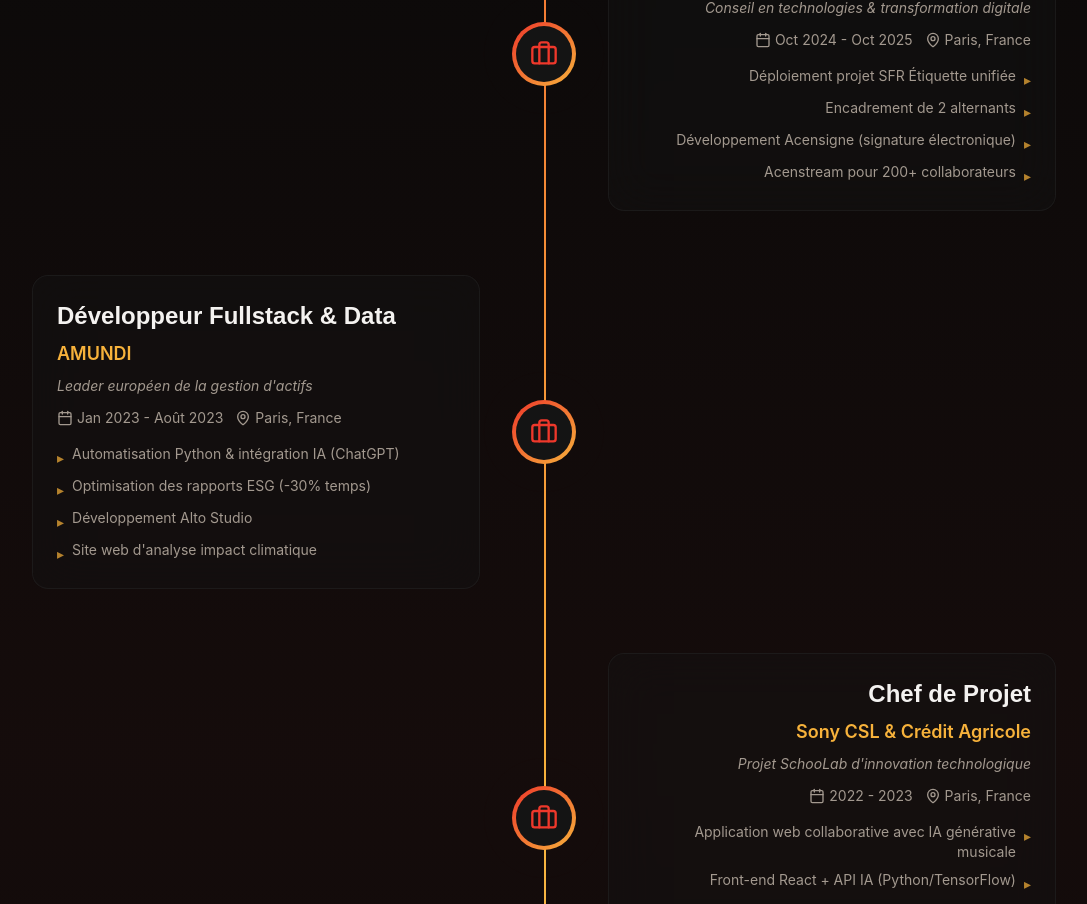
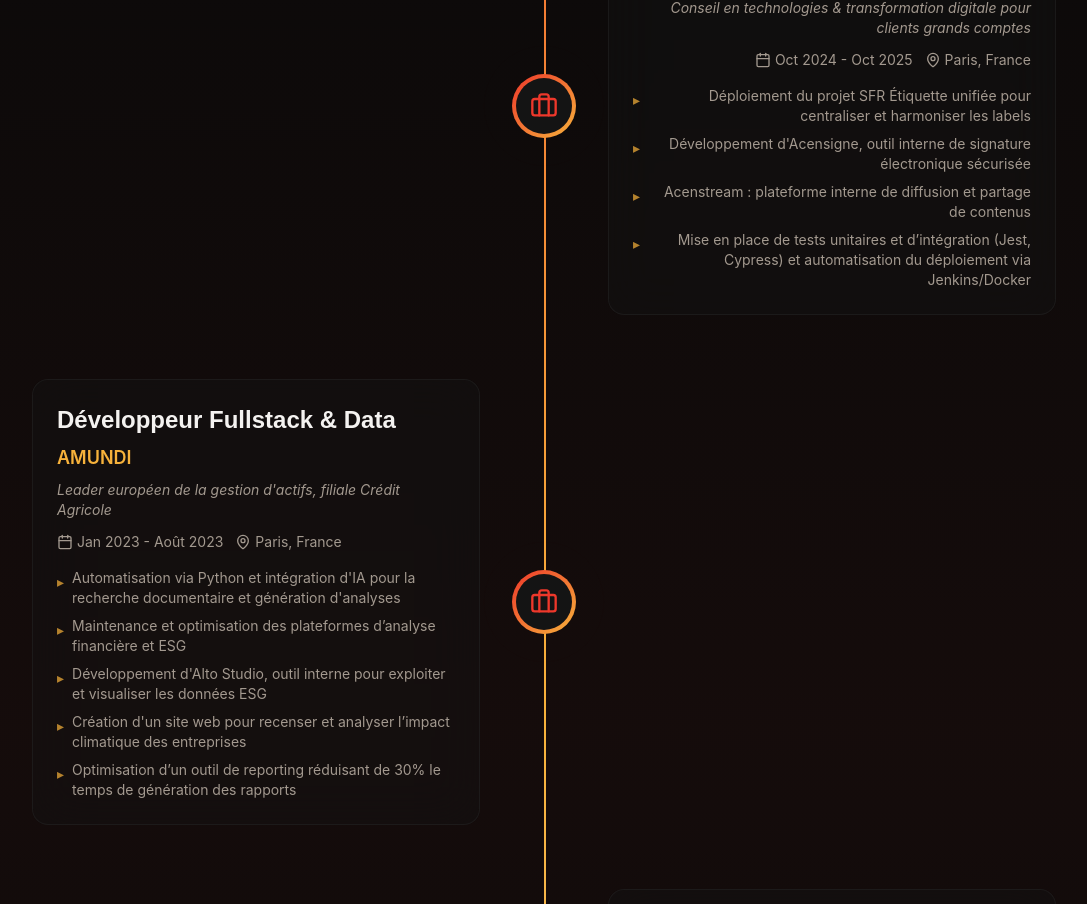
Before and after one commit to MartinLeblancs/Portfolio-Martin, a Next.js app: page / in a window 1280 px wide. Shown: the part 2413-3317 px from the top of the page, without its empty margins (96-1183 px from the left). Built offline with nearby package versions, Linux system fonts and the light colour scheme.

Commit message:
[FIX] Timeline & Chinese Char for Education part

```diff
--- a/src/components/Education.tsx
+++ b/src/components/Education.tsx
@@ -67,7 +67,7 @@ const Education = () => {
             <div className="max-w-6xl mx-auto">
                 <h2 className="text-5xl md:text-6xl font-black text-center mb-16">
                     <span className="bg-gradient-accent bg-clip-text text-transparent">
-                        Formation
+                        教育经历 — Formations
                     </span>
                 </h2>
 
--- a/src/components/Timeline.tsx
+++ b/src/components/Timeline.tsx
@@ -1,19 +1,31 @@
-import { useEffect, useRef } from "react";
-import { Briefcase, GraduationCap, MapPin, Calendar } from "lucide-react";
+import { useEffect, useRef, useState } from "react";
+import { Briefcase, GraduationCap, MapPin, Calendar, Code } from "lucide-react";
 
-const experiences = [
+type Achievement = { text: string; link?: string };
+
+interface Experience {
+  type: "work" | "education" | "project";
+  title: string;
+  company: string;
+  location: string;
+  period: string;
+  description: string;
+  achievements: Achievement[];
+}
+
+const experiences: Experience[] = [
   {
     type: "work",
     title: "Ingénieur Développeur Fullstack",
     company: "ACENSI",
     location: "Paris, France",
     period: "Oct 2024 - Oct 2025",
-    description: "Conseil en technologies & transformation digitale",
+    description: "Conseil en technologies & transformation digitale pour clients grands comptes",
     achievements: [
-      "Déploiement projet SFR Étiquette unifiée",
-      "Encadrement de 2 alternants",
-      "Développement Acensigne (signature électronique)",
-      "Acenstream pour 200+ collaborateurs"
+      { text: "Déploiement du projet SFR Étiquette unifiée pour centraliser et harmoniser les labels" },
+      { text: "Développement d'Acensigne, outil interne de signature électronique sécurisée" },
+      { text: "Acenstream : plateforme interne de diffusion et partage de contenus" },
+      { text: "Mise en place de tests unitaires et d’intégration (Jest, Cypress) et automatisation du déploiement via Jenkins/Docker" }
     ]
   },
   {
@@ -22,26 +34,55 @@ const experiences = [
     company: "AMUNDI",
     location: "Paris, France",
     period: "Jan 2023 - Août 2023",
-    description: "Leader européen de la gestion d'actifs",
+    description: "Leader européen de la gestion d'actifs, filiale Crédit Agricole",
     achievements: [
-      "Automatisation Python & intégration IA (ChatGPT)",
-      "Optimisation des rapports ESG (-30% temps)",
-      "Développement Alto Studio",
-      "Site web d'analyse impact climatique"
+      { text: "Automatisation via Python et intégration d'IA pour la recherche documentaire et génération d'analyses" },
+      { text: "Maintenance et optimisation des plateformes d’analyse financière et ESG" },
+      { text: "Développement d'Alto Studio, outil interne pour exploiter et visualiser les données ESG" },
+      { text: "Création d'un site web pour recenser et analyser l’impact climatique des entreprises" },
+      { text: "Optimisation d’un outil de reporting réduisant de 30% le temps de génération des rapports" }
     ]
   },
   {
     type: "work",
-    title: "Chef de Projet",
-    company: "Sony CSL & Crédit Agricole",
+    title: "Chef de Projet - SchooLab / Crédit Agricole",
+    company: "Crédit Agricole / SchooLab",
+    location: "Paris, France",
+    period: "2022 - 2023",
+    description: "Projet d'innovation technologique et attractivité jeunes talents",
+    achievements: [
+      { text: "Lauréat du projet SchooLab d’innovation technologique et IA" },
+      { text: "Mise en œuvre de solutions IT pour attirer les jeunes talents" },
+      { text: "Présentation des prototypes lors d’un Demo Day organisé par SchooLab" }
+    ]
+  },
+  {
+    type: "project",
+    title: "Chef de Projets Innovants",
+    company: "Sony CSL & Crédit Agricole / SchooLab",
     location: "Paris, France",
     period: "2022 - 2023",
     description: "Projet SchooLab d'innovation technologique",
     achievements: [
-      "Application web collaborative avec IA générative musicale",
-      "Front-end React + API IA (Python/TensorFlow)",
-      "Collaboration Sony Computer Science Laboratories",
-      "Présentation Demo Day SchooLab"
+      { text: "Développement d'une application web collaborative exploitant un modèle IA générative pour la création musicale interactive", link: "https://pianoto.cslmusic.team" },
+      { text: "Conception du front-end React et intégration API IA (Python / TensorFlow)" },
+      { text: "Collaboration avec des ingénieurs R&D de Sony Computer Science Laboratories" },
+      { text: "Collaboration avec Crédit Agricole & SchooLab sur l’attractivité des jeunes talents de la tech" },
+      { text: "Présentation des prototypes lors d’un Demo Day SchooLab" }
+    ]
+  },
+  {
+    type: "project",
+    title: "StayAlive",
+    company: "EPITECH Innovative Project",
+    location: "Paris, France",
+    period: "Sept 2023 - Févr 2025",
+    description: "Application mobile d'urgence médicale permettant à une communauté vérifiée de secouristes d'intervenir rapidement",
+    achievements: [
+      { text: "Développement complet de l’application mobile (React Native) et backend (Node.js)" },
+      { text: "Pilotage du projet et coordination d'une équipe pour 100+ utilisateurs" },
+      { text: "Implémentation de fonctionnalités : disponibilité utilisateur, alertes urgences, géolocalisation, documents, signalement de bugs" },
+      { text: "Mise en place de tests unitaires et optimisation de la performance" }
     ]
   },
   {
@@ -50,11 +91,11 @@ const experiences = [
     company: "Master 2 - Expert en technologies de l'information",
     location: "Paris, France",
     period: "2020 - 2025",
-    description: "Diplôme visé par le ministère de l'Enseignement Supérieur",
+    description: "Diplôme visé par le ministère de l’Enseignement Supérieur",
     achievements: [
-      "Expert en ingénierie logicielle",
-      "Projet innovant StayAlive (100+ utilisateurs)",
-      "Spécialisations multiples: Fullstack, IA, Cybersécurité"
+      { text: "Expert en ingénierie logicielle" },
+      { text: "Projet innovant StayAlive (application mobile d'urgence, 100+ utilisateurs)" },
+      { text: "Spécialisations multiples : Fullstack, IA, Cybersécurité" }
     ]
   },
   {
@@ -65,39 +106,48 @@ const experiences = [
     period: "2023 - 2024",
     description: "Master 1 - Expérience internationale",
     achievements: [
-      "Immersion culturelle et académique",
-      "Apprentissage du Mandarin (HSK 3)",
-      "Collaboration multiculturelle"
+      { text: "Immersion culturelle et académique" },
+      { text: "Apprentissage du Mandarin (HSK 3)" },
+      { text: "Collaboration multiculturelle" }
     ]
   }
 ];
 
 const Timeline = () => {
   const sectionRef = useRef<HTMLElement>(null);
+  const [showAll, setShowAll] = useState(false);
 
+  // IntersectionObserver pour les éléments visibles
   useEffect(() => {
     const observer = new IntersectionObserver(
       (entries) => {
         entries.forEach((entry) => {
           if (entry.isIntersecting) {
-            entry.target.classList.add('active');
+            entry.target.classList.add("active");
           }
         });
       },
       { threshold: 0.1 }
     );
 
-    const elements = sectionRef.current?.querySelectorAll('.scroll-reveal');
+    const elements = sectionRef.current?.querySelectorAll(".scroll-reveal");
     elements?.forEach((el) => observer.observe(el));
 
     return () => observer.disconnect();
-  }, []);
+  }, [showAll]);
+
+  // Filtrage pour la timeline par défaut
+  const displayedExperiences = showAll
+    ? experiences
+    : experiences.filter(exp =>
+      ["EPITECH Paris", "Beijing Jiaotong University", "AMUNDI", "ACENSI"].includes(exp.title)
+      || ["EPITECH Paris", "Beijing Jiaotong University", "AMUNDI", "ACENSI"].includes(exp.company)
+    );
 
   return (
     <section id="experience" ref={sectionRef} className="py-24 relative overflow-hidden">
       <div className="absolute inset-0 bg-gradient-to-b from-transparent via-primary/5 to-transparent" />
 
-      {/* Decorative elements */}
       <div className="absolute top-0 right-0 w-96 h-96 bg-gradient-radial opacity-50" />
       <div className="absolute bottom-0 left-0 w-80 h-80 bg-gradient-radial opacity-40" />
 
@@ -112,40 +162,26 @@ const Timeline = () => {
         </div>
 
         <div className="max-w-5xl mx-auto relative">
-          {/* Timeline line with gradient */}
-          <div className="absolute left-8 md:left-1/2 top-0 bottom-0 w-0.5 bg-gradient-to-b from-primary via-secondary to-accent animate-shimmer"
-            style={{ backgroundSize: '200% 200%' }} />
+          {/* Timeline vertical */}
+          <div className="absolute left-8 md:left-1/2 top-0 bottom-0 w-0.5 bg-gradient-to-b from-primary via-secondary to-accent animate-shimmer" style={{ backgroundSize: "200% 200%" }} />
 
-          {experiences.map((exp, index) => {
+          {displayedExperiences.map((exp, index) => {
             const isWork = exp.type === "work";
-            const Icon = isWork ? Briefcase : GraduationCap;
+            const isProject = exp.type === "project";
+            const Icon = isWork ? Briefcase : isProject ? Code : GraduationCap;
             const isEven = index % 2 === 0;
 
             return (
-              <div
-                key={index}
-                className="scroll-reveal relative mb-16"
-              >
-                <div className={`flex flex-col md:flex-row gap-8 items-center ${isEven ? 'md:flex-row-reverse' : ''
-                  }`}>
-                  {/* Content */}
-                  <div className={`flex-1 ${isEven ? 'md:text-right' : 'md:text-left'} pl-20 md:pl-0`}>
+              <div key={index} className="scroll-reveal relative mb-16">
+                <div className={`flex flex-col md:flex-row gap-8 items-center ${isEven ? "md:flex-row-reverse" : ""}`}>
+                  <div className={`flex-1 ${isEven ? "md:text-right" : "md:text-left"} pl-20 md:pl-0`}>
                     <div className="glass-card p-6 rounded-2xl hover-glow group transition-all duration-500 hover:scale-105">
-                      {/* Header */}
                       <div className="mb-4">
-                        <h3 className="text-2xl font-bold mb-2 group-hover:text-primary transition-colors font-noto-jp">
-                          {exp.title}
-                        </h3>
-                        <p className="text-lg text-secondary font-semibold mb-2">
-                          {exp.company}
-                        </p>
-                        <p className="text-sm text-muted-foreground italic mb-3">
-                          {exp.description}
-                        </p>
+                        <h3 className="text-2xl font-bold mb-2 group-hover:text-primary transition-colors font-noto-jp">{exp.title}</h3>
+                        <p className="text-lg text-secondary font-semibold mb-2">{exp.company}</p>
+                        <p className="text-sm text-muted-foreground italic mb-3">{exp.description}</p>
 
-                        {/* Meta info */}
-                        <div className={`flex flex-wrap gap-3 text-sm text-muted-foreground ${isEven ? 'md:justify-end' : 'md:justify-start'
-                          }`}>
+                        <div className={`flex flex-wrap gap-3 text-sm text-muted-foreground ${isEven ? "md:justify-end" : "md:justify-start"}`}>
                           <span className="flex items-center gap-1 hover:text-primary transition-colors">
                             <Calendar className="h-4 w-4" />
                             {exp.period}
@@ -157,23 +193,24 @@ const Timeline = () => {
                         </div>
                       </div>
 
-                      {/* Achievements */}
-                      <ul className={`space-y-2 ${isEven ? 'md:items-end' : 'md:items-start'} flex flex-col`}>
-                        {exp.achievements.map((achievement, i) => (
-                          <li
-                            key={i}
-                            className={`text-sm text-muted-foreground flex items-start gap-2 transition-colors hover:text-foreground ${isEven ? 'flex-row-reverse text-right' : ''}`}
-                          >
-                            <span className="text-secondary mt-1 animate-pulse-slow">▸</span>
-                            <span>{achievement}</span>
+                      <ul className={`space-y-2 ${isEven ? "md:items-end" : "md:items-start"} flex flex-col`}>
+                        {exp.achievements.map((ach, i) => (
+                          <li key={i} className={`text-sm text-muted-foreground flex flex-col items-start gap-1 transition-colors hover:text-foreground ${isEven ? "md:items-end text-right" : ""}`}>
+                            <span className="flex items-start gap-2">
+                              <span className="text-secondary mt-1 animate-pulse-slow">▸</span>
+                              <span>{ach.text}</span>
+                            </span>
+                            {ach.link && (
+                              <span className="ml-6 text-primary hover:underline">
+                                <a href={ach.link} target="_blank" rel="noopener noreferrer">Voir le projet</a>
+                              </span>
+                            )}
                           </li>
                         ))}
                       </ul>
-
                     </div>
                   </div>
 
-                  {/* Timeline marker with enhanced animation */}
                   <div className="relative flex justify-center md:justify-center">
                     <div className="w-16 h-16 rounded-full bg-gradient-to-br from-primary to-secondary p-1 group hover:scale-110 hover:rotate-12 transition-all duration-300 zen-circle">
                       <div className="w-full h-full bg-card rounded-full flex items-center justify-center">
@@ -182,13 +219,23 @@ const Timeline = () => {
                     </div>
                   </div>
 
-
-                  {/* Spacer for even layout */}
                   <div className="flex-1 hidden md:block" />
                 </div>
               </div>
             );
           })}
+
+          {/* Bouton placé en dessous de la timeline */}
+
+
+        </div>
+        <div className="text-center mt-24">
+          <button
+            onClick={() => setShowAll(!showAll)}
+            className="px-8 py-4 rounded-full bg-gradient-to-r from-primary to-secondary text-white font-semibold shadow-lg hover:scale-105 transition-transform"
+          >
+            {showAll ? "Voir moins" : "Voir toute la timeline"}
+          </button>
         </div>
       </div>
     </section>
```
